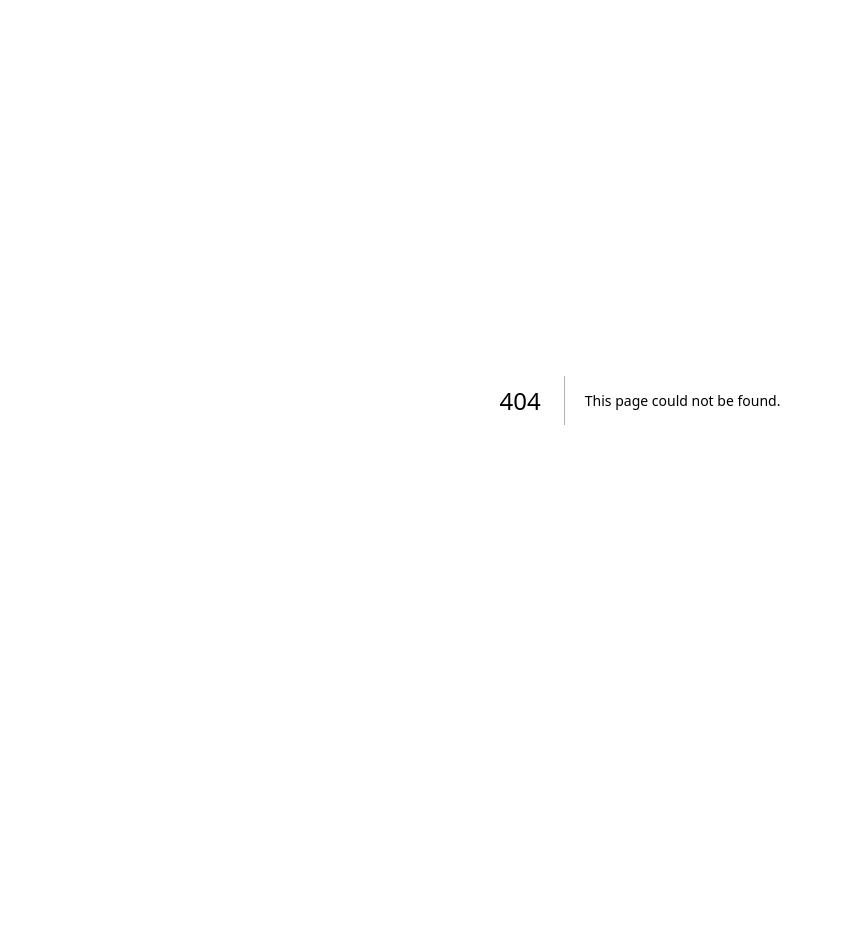
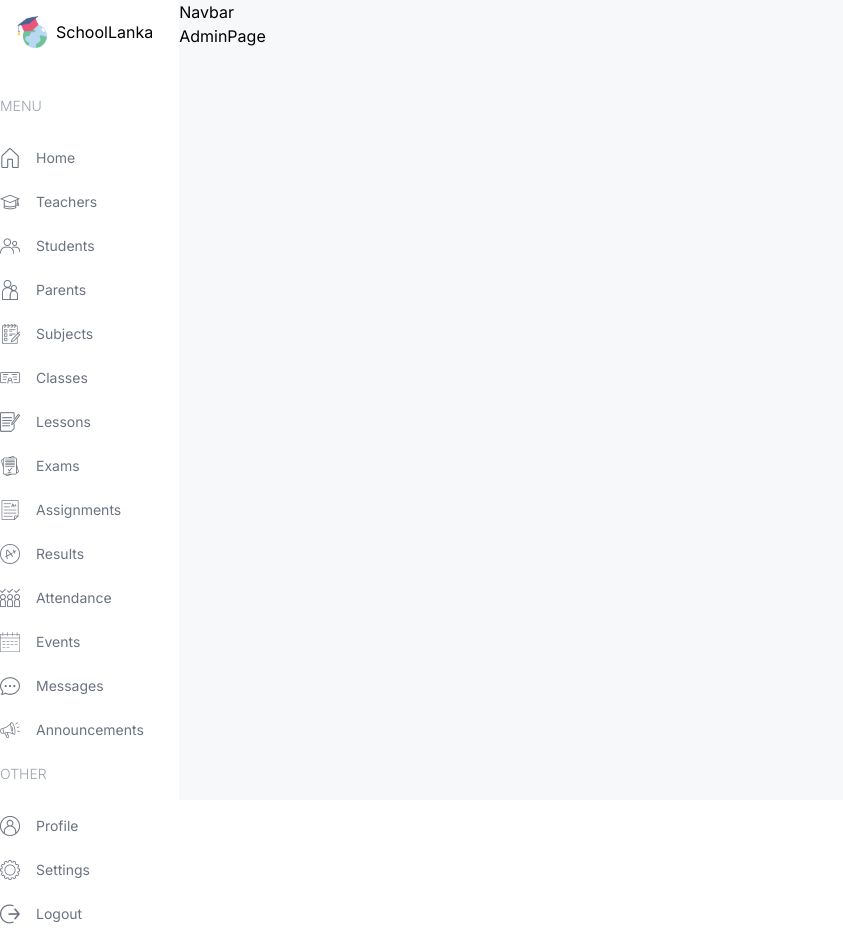
Before and after one commit to raslanrizvi/school-management-dashboard-mern, a Next.js app: page /admin in a window 1280 px wide. Before the commit this address had no page. Shown: the whole page, without its empty margins (0-843 px from the left). Before the commit the page ends 800 px from the top, so only its background shows below. Built offline with nearby package versions, Linux system fonts and the light colour scheme.

Commit message:
Created Dashboard pages

```diff
--- a/package.json
+++ b/package.json
@@ -1,5 +1,5 @@
 {
-  "name": "lama-dev-next-dashboard",
+  "name": "school-management-dashboard-by-raslan",
   "version": "0.1.0",
   "private": true,
   "scripts": {
--- /dev/null
+++ b/src/app/(dashboard)/admin/page.tsx
@@ -0,0 +1,7 @@
+import React from "react"
+
+const AdminPage = () => {
+  return <div>AdminPage</div>
+}
+
+export default AdminPage
--- /dev/null
+++ b/src/app/(dashboard)/layout.tsx
@@ -0,0 +1,31 @@
+import Menu from "@/components/Menu"
+import Navbar from "@/components/Navbar"
+import Image from "next/image"
+import Link from "next/link"
+
+export default function DashboardLayout({
+  children,
+}: Readonly<{
+  children: React.ReactNode
+}>) {
+  return (
+    <div className='h-screen flex'>
+      {/* Left Part */}
+      <div className='w-[14%] md:w-[8%] lg:w-[16%] xl:w-[14%]'>
+        <Link
+          href='/'
+          className='flex items-center justify-center lg:justify-start gap-2 p-4'
+        >
+          <Image src='/logo.png' alt='logo' width={32} height={32} />
+          <span className='hidden lg:block'>SchoolLanka</span>
+        </Link>
+        <Menu />
+      </div>
+      {/* Right Part */}
+      <div className='w-[86%] md:w-[92%] lg:w-[84%] xl:w-[86%] bg-[#F7F8FA] overflow-scroll'>
+        <Navbar />
+        {children}
+      </div>
+    </div>
+  )
+}
--- /dev/null
+++ b/src/app/(dashboard)/parent/page.tsx
@@ -0,0 +1,7 @@
+import React from "react"
+
+const ParentPage = () => {
+  return <div>ParentPage</div>
+}
+
+export default ParentPage
--- /dev/null
+++ b/src/app/(dashboard)/student/page.tsx
@@ -0,0 +1,7 @@
+import React from "react"
+
+const StudentPage = () => {
+  return <div>StudentPage</div>
+}
+
+export default StudentPage
--- /dev/null
+++ b/src/app/(dashboard)/teacher/page.tsx
@@ -0,0 +1,7 @@
+import React from "react"
+
+const TeacherPage = () => {
+  return <div>TeacherPage</div>
+}
+
+export default TeacherPage
--- /dev/null
+++ b/src/app/sign-in/page.tsx
@@ -0,0 +1,7 @@
+import React from "react"
+
+const LoginPage = () => {
+  return <div>LoginPage</div>
+}
+
+export default LoginPage
```
